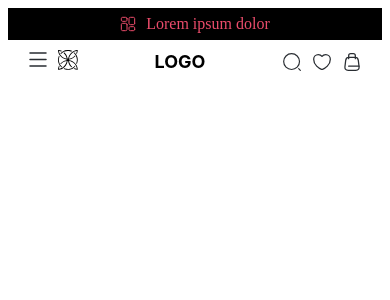
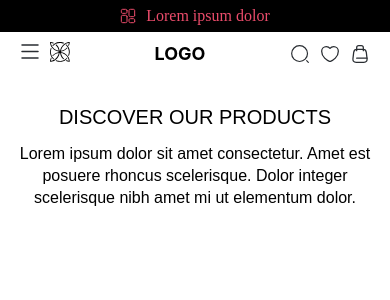
Before and after one commit to MuhammedNoushad/Appscrip-task-Muhammed-Noushad, a React (Vite) app: page / in a window 390 px wide. Shown: the top 300 px of the page. Built offline with nearby package versions, Linux system fonts and the light colour scheme.

Commit message:
feat: add Hero and NavBar components with styling

```diff
--- /dev/null
+++ b/src/components/heroSection/Hero.jsx
@@ -0,0 +1,15 @@
+import styles from "./Hero.module.css";
+
+const Hero = () => {
+  return (
+    <section className={styles.heroSection}>
+      <h4 className={styles.title}>DISCOVER OUR PRODUCTS</h4>
+      <p className={styles.description}>
+        Lorem ipsum dolor sit amet consectetur. Amet est posuere rhoncus
+        scelerisque. Dolor integer scelerisque nibh amet mi ut elementum dolor.
+      </p>
+    </section>
+  );
+};
+
+export default Hero;
--- /dev/null
+++ b/src/components/heroSection/Hero.module.css
@@ -0,0 +1,48 @@
+.heroSection {
+  display: flex;
+  flex-direction: column;
+  align-items: center;
+  justify-content: center;
+  text-align: center;
+  font-family: "Simplon Norm", sans-serif;
+  padding: 4rem 2rem;
+  max-width: 721px;
+  margin: 0 auto;
+}
+
+.title {
+  font-weight: 400;
+  font-size: 33px;
+  line-height: 100%;
+  letter-spacing: 1px;
+  text-align: center;
+  vertical-align: middle;
+  text-transform: uppercase;
+  margin-bottom: 1rem;
+}
+
+.description {
+  font-size: 18px;
+  line-height: 100%;
+  letter-spacing: 1px;
+  text-align: center;
+  horizontal-align: middle;
+}
+
+@media (max-width: 768px) {
+  .heroSection {
+    padding: 2rem 1rem;
+    max-width: 100%;
+  }
+
+  .title {
+    font-size: 20px;
+    letter-spacing: 0px;
+  }
+
+  .description {
+    font-size: 16px;
+    line-height: 22px;
+    letter-spacing: 0px;
+  }
+}
--- /dev/null
+++ b/src/index.css
@@ -0,0 +1,5 @@
+* {
+  margin: 0;
+  padding: 0;
+  box-sizing: border-box;
+}
--- a/src/main.jsx
+++ b/src/main.jsx
@@ -1,6 +1,7 @@
 import { StrictMode } from "react";
 import { createRoot } from "react-dom/client";
 import App from "./App.jsx";
+import "./index.css";
 
 createRoot(document.getElementById("root")).render(
   <StrictMode>
--- a/src/pages/Home.jsx
+++ b/src/pages/Home.jsx
@@ -1,9 +1,11 @@
-import NavBar from "../components/NavBar";
+import Hero from "../components/heroSection/Hero";
+import NavBar from "../components/navbarSection/NavBar";
 
 const Home = () => {
   return (
     <div>
       <NavBar />
+      <Hero />
     </div>
   );
 };
```
Also changed, not shown: src/components/navbarSection/NavBar.jsx (renamed from src/components/NavBar.jsx, +7 -7 lines), src/components/navbarSection/NavBar.module.css (renamed from src/components/NavBar.module.css).
